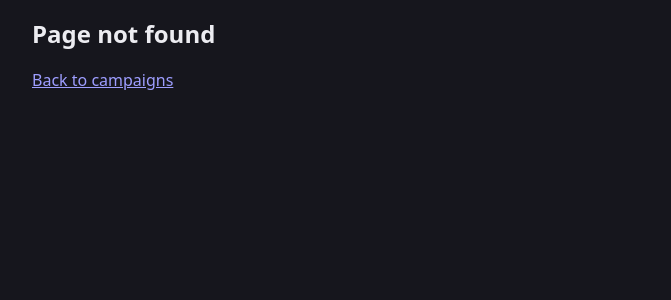
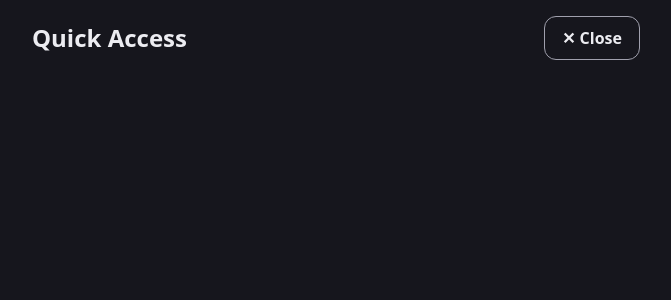
Before and after one commit to HayeW/dm-sidekick, a React (Vite) app: page /c/shadows-over-millbrook/quick in a window 1280 px wide. Before the commit this address had no page. Shown: the top 300 px of the page, without its empty margins (304-975 px from the left). Built offline with nearby package versions, Linux system fonts and the light colour scheme.

Commit message:
DC-020 Open Quick Access from the scene screen
Shared top bar with the back link and a Quick button (D22); Quick
Access is its own screen at /c/:id/quick, closed by Close or Back (D23).

Co-Authored-By: Claude Opus 5.5 <noreply@anthropic.com>

```diff
--- a/src/App.tsx
+++ b/src/App.tsx
@@ -2,11 +2,12 @@ import { Link, Route, Routes } from 'react-router';
 import CampaignListPage from './ui/routes/CampaignListPage';
 import CampaignPage from './ui/routes/CampaignPage';
 import CombatPage from './ui/routes/CombatPage';
+import QuickAccessPage from './ui/routes/QuickAccessPage';
 import ScenePage from './ui/routes/ScenePage';
 import TilePage from './ui/routes/TilePage';
 import ScrollToTop from './ui/components/ScrollToTop';
 
-// Routes follow docs/implementation-plan-slice-1.md, §5.
+// Routes follow docs/implementation-plan-slice-1.md, §5, and docs/implementation-plan-slice-2.md, §3.
 export default function App() {
   return (
     <>
@@ -21,6 +22,7 @@ export default function App() {
           element={<TilePage />}
         />
         <Route path="/c/:campaignId/combat" element={<CombatPage />} />
+        <Route path="/c/:campaignId/quick" element={<QuickAccessPage />} />
         <Route path="*" element={<NotFound />} />
       </Routes>
     </>
--- /dev/null
+++ b/src/ui/components/TopBar.module.css
@@ -0,0 +1,45 @@
+.bar {
+  display: flex;
+  align-items: center;
+  justify-content: space-between;
+  gap: 12px;
+  margin-bottom: 4px;
+}
+
+.back {
+  display: inline-flex;
+  align-items: center;
+  min-width: 0;
+  min-height: var(--touch);
+  color: var(--text-muted);
+  text-decoration: none;
+  font-size: 0.875rem;
+}
+
+/* Quick Access (D22): a clear target on the right, always in the same place. */
+.quick {
+  flex: none;
+  display: inline-flex;
+  align-items: center;
+  justify-content: center;
+  min-width: 80px;
+  min-height: var(--touch);
+  padding: 0 var(--space);
+  border: 1px solid var(--accent);
+  border-radius: var(--radius);
+  color: var(--accent);
+  font-weight: 700;
+  text-decoration: none;
+  -webkit-tap-highlight-color: transparent;
+}
+
+.quick:active {
+  background: var(--accent);
+  color: var(--bg);
+}
+
+.back:focus-visible,
+.quick:focus-visible {
+  outline: 2px solid var(--accent);
+  outline-offset: 2px;
+}
--- /dev/null
+++ b/src/ui/components/TopBar.tsx
@@ -0,0 +1,29 @@
+import { Link } from 'react-router';
+import styles from './TopBar.module.css';
+
+type Props = {
+  /** Where the back link on the left goes, e.g. the campaign list or the combat's scene. */
+  backTo: string;
+  /** Text of the back link, after the ‹. */
+  backLabel: string;
+  /** The campaign whose Quick Access the button on the right opens. */
+  campaignId: string;
+};
+
+/**
+ * Top of every screen inside a campaign: the back link on the left, the Quick Access button
+ * on the right (DC-020, decision D22). Opening Quick Access adds a history entry, so the
+ * phone's Back closes it again (D23).
+ */
+export default function TopBar({ backTo, backLabel, campaignId }: Props) {
+  return (
+    <div className={styles.bar}>
+      <Link to={backTo} className={styles.back}>
+        ‹ {backLabel}
+      </Link>
+      <Link to={`/c/${campaignId}/quick`} className={styles.quick}>
+        Quick
+      </Link>
+    </div>
+  );
+}
--- /dev/null
+++ b/src/ui/routes/QuickAccessPage.module.css
@@ -0,0 +1,29 @@
+/* Heading with Close on the right, where the Quick button was. */
+.header {
+  display: flex;
+  align-items: center;
+  justify-content: space-between;
+  gap: 12px;
+  margin-bottom: var(--space);
+}
+
+.header h1 {
+  margin: 0;
+}
+
+.close {
+  min-width: 96px;
+  padding: 0 var(--space);
+  border: 1px solid var(--text-muted);
+  border-radius: var(--radius);
+  background: transparent;
+  color: var(--text);
+  font-weight: 700;
+  cursor: pointer;
+  -webkit-tap-highlight-color: transparent;
+}
+
+.close:focus-visible {
+  outline: 2px solid var(--accent);
+  outline-offset: 2px;
+}
--- /dev/null
+++ b/src/ui/routes/QuickAccessPage.tsx
@@ -0,0 +1,42 @@
+import { Link, useLocation, useNavigate, useParams } from 'react-router';
+import { getCampaign } from '../../data/campaigns';
+import styles from './QuickAccessPage.module.css';
+
+/**
+ * DC-020: Quick Access, the escape hatch for things outside the current scene (requirements
+ * §6). A screen with its own URL, so Back closes it and a refresh keeps it open (D23).
+ * The items follow in later steps (DC-021, D24).
+ */
+export default function QuickAccessPage() {
+  const { campaignId = '' } = useParams();
+  const navigate = useNavigate();
+  const location = useLocation();
+  const campaign = getCampaign(campaignId);
+
+  if (!campaign) {
+    return (
+      <main className="page">
+        <h1>Campaign not found</h1>
+        <Link to="/">Back to campaigns</Link>
+      </main>
+    );
+  }
+
+  // Close does what Back does. Opened directly (a link in a new tab), there is no screen to
+  // go back to, so it opens the campaign, which shows the current scene (DC-003).
+  const close = () => {
+    if (location.key === 'default') navigate(`/c/${campaign.id}`, { replace: true });
+    else navigate(-1);
+  };
+
+  return (
+    <main className="page">
+      <div className={styles.header}>
+        <h1>Quick Access</h1>
+        <button type="button" className={styles.close} onClick={close}>
+          <span aria-hidden="true">✕</span> Close
+        </button>
+      </div>
+    </main>
+  );
+}
--- a/src/ui/routes/ScenePage.module.css
+++ b/src/ui/routes/ScenePage.module.css
@@ -1,18 +1,3 @@
-.campaign {
-  display: inline-flex;
-  align-items: center;
-  min-height: var(--touch);
-  margin-bottom: 4px;
-  color: var(--text-muted);
-  text-decoration: none;
-  font-size: 0.875rem;
-}
-
-.campaign:focus-visible {
-  outline: 2px solid var(--accent);
-  outline-offset: 2px;
-}
-
 .tiles {
   list-style: none;
   margin: 0;
--- a/src/ui/routes/ScenePage.tsx
+++ b/src/ui/routes/ScenePage.tsx
@@ -8,6 +8,7 @@ import { startCombat } from '../../domain/combat';
 import { canOpenTile, findScene, neighbours } from '../../domain/scene';
 import SceneTile from '../components/SceneTile';
 import StepNav from '../components/StepNav';
+import TopBar from '../components/TopBar';
 import styles from './ScenePage.module.css';
 
 /**
@@ -15,6 +16,7 @@ import styles from './ScenePage.module.css';
  * DC-015, DC-016: previous/next scene with one tap.
  * DC-080: the scene shown is remembered as the current scene.
  * DC-043: an encounter tile starts combat with one tap, or resumes the active one (D1).
+ * DC-020: Quick Access opens from the top bar (D22).
  */
 export default function ScenePage() {
   const { campaignId = '', sceneId = '' } = useParams();
@@ -56,9 +58,7 @@ export default function ScenePage() {
 
   return (
     <main className="page">
-      <Link to="/" className={styles.campaign}>
-        ‹ {campaign.name}
-      </Link>
+      <TopBar backTo="/" backLabel={campaign.name} campaignId={campaign.id} />
       <h1>{scene.title}</h1>
       <ul className={styles.tiles}>
         {scene.blocks.map((block) => (
```
Also changed, not shown: 2 other files (tests, documents, lock files or other folders).
